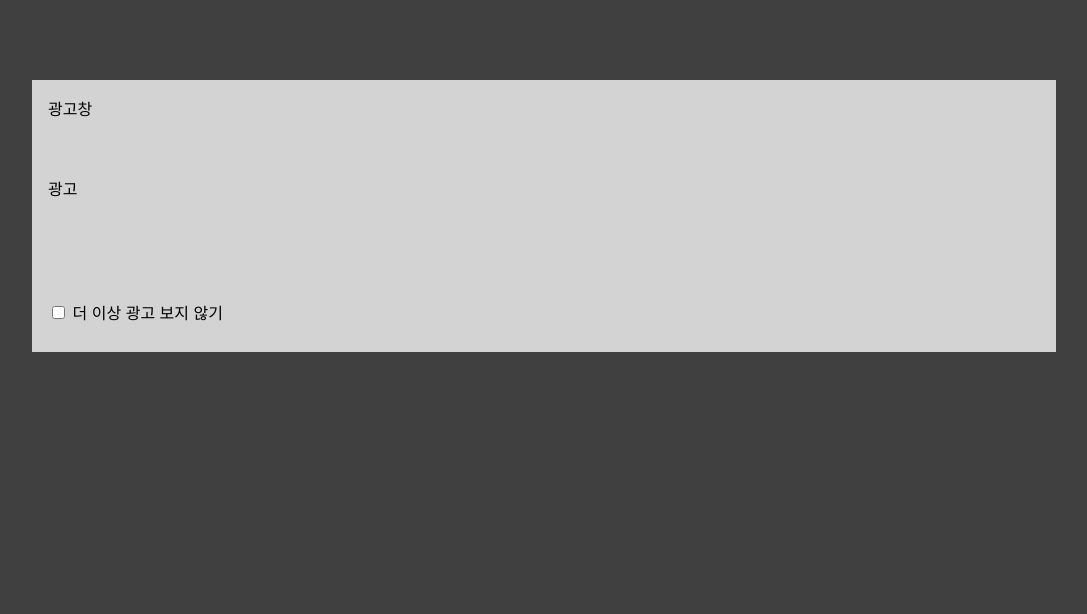
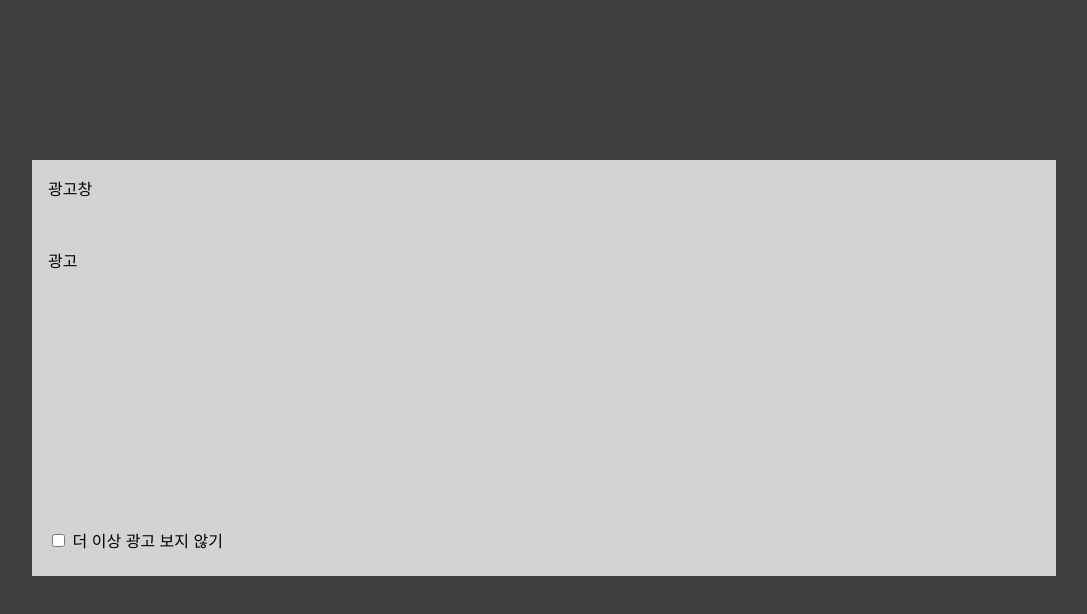
Before and after one commit to snaptag-sooyoung/scanningPopup, a React (Create React App) app: page / in a window 1280 px wide. Shown: the top 614 px of the page, without its empty margins (96-1183 px from the left). Built offline with nearby package versions, Linux system fonts and the light colour scheme.

Commit message:
popup ui 확대

```diff
--- a/public/index.html
+++ b/public/index.html
@@ -5,10 +5,7 @@
     <link rel="icon" href="%PUBLIC_URL%/favicon.ico" />
     <meta name="viewport" content="width=device-width, initial-scale=1" />
     <meta name="theme-color" content="#000000" />
-    <meta
-      name="description"
-      content="Web site created using create-react-app"
-    />
+    <meta name="description" content="Web site created using create-react-app" />
     <link rel="apple-touch-icon" href="%PUBLIC_URL%/logo192.png" />
     <!--
       manifest.json provides metadata used when your web app is installed on a
@@ -24,7 +21,7 @@
       work correctly both with client-side routing and a non-root public URL.
       Learn how to configure a non-root public URL by running `npm run build`.
     -->
-    <title>React App</title>
+    <title>Scanning_PopUp</title>
   </head>
   <body>
     <noscript>You need to enable JavaScript to run this app.</noscript>
--- a/src/Components/modal.css
+++ b/src/Components/modal.css
@@ -11,7 +11,7 @@
 .modal {
   position: fixed;
   background-color: lightgray;
-  top: 10vh;
+  top: 20vh;
   left: 10%;
   width: 80%;
   z-index: 10;
@@ -19,18 +19,18 @@
 }
 
 .header {
-  height: 3rem;
+  height: 5vh;
   padding: 1rem;
 }
 
 .content {
-  height: 5rem;
+  height: 30vh;
   padding: 1rem;
 }
 
 .footer {
   display: flex;
   align-items: center;
-  height: 3rem;
+  height: 5vh;
   padding: 1rem;
 }
```
